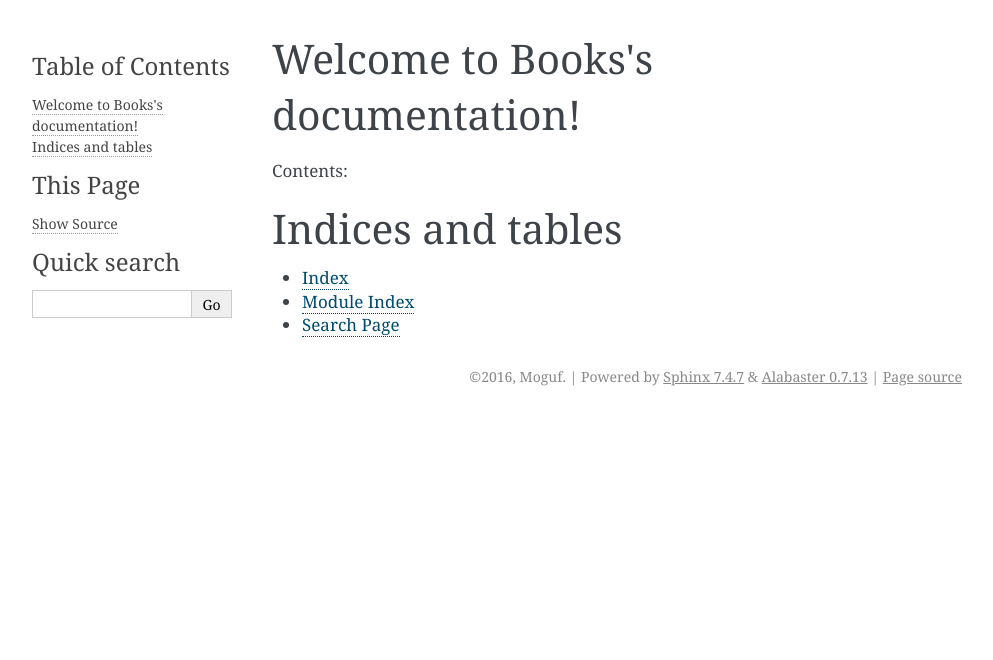
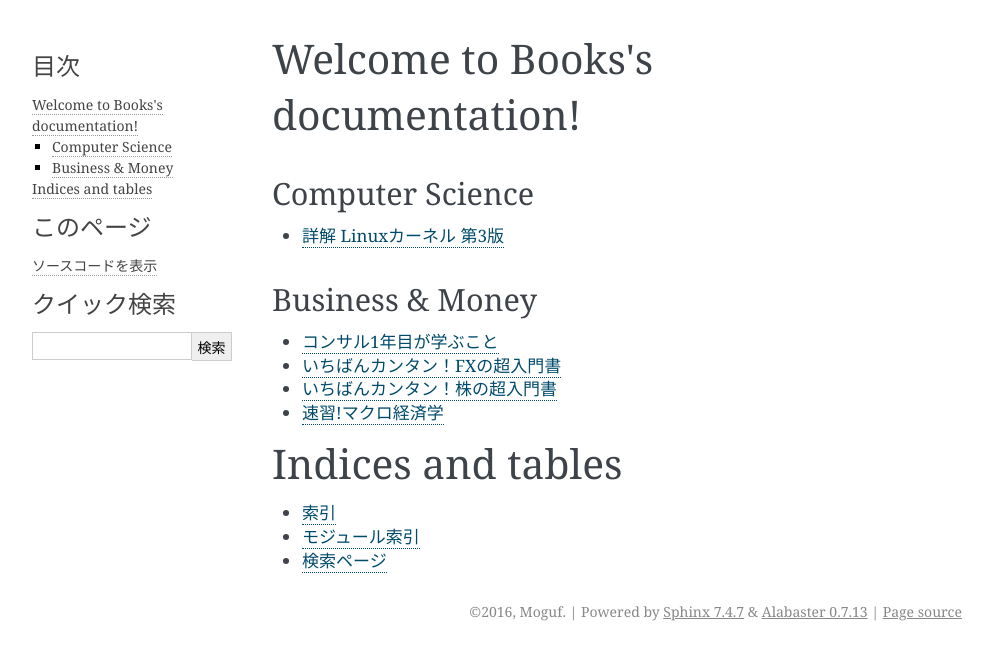
Before and after one commit to Moguf/Books, a Sphinx documentation site: the page built from source/index.rst, in a window 1280 px wide. Shown: the top 660 px of the page, without its empty margins (148-1141 px from the left). Built offline with Sphinx 7.4.7, drawn with Linux system fonts in a browser that asks for light colours.

Commit message:
ADD: many books.

```diff
--- a/source/conf.py
+++ b/source/conf.py
@@ -67,7 +67,7 @@ release = '0.0.1'
 #
 # This is also used if you do content translation via gettext catalogs.
 # Usually you set "language" from the command line for these cases.
-language = 'jp'
+language = 'ja'
 
 # There are two options for replacing |today|: either, you set today to some
 # non-false value, then it is used:
--- /dev/null
+++ b/source/consultantNewcomer/index.rst
@@ -0,0 +1,2 @@
+コンサル1年目が学ぶこと
+====================
--- /dev/null
+++ b/source/first_macroecnomics/index.rst
@@ -0,0 +1,2 @@
+速習!マクロ経済学
+===============
--- /dev/null
+++ b/source/fx_introduction/index.rst
@@ -0,0 +1,2 @@
+いちばんカンタン！FXの超入門書
+==========================
--- a/source/index.rst
+++ b/source/index.rst
@@ -6,10 +6,24 @@
 Welcome to Books's documentation!
 =================================
 
-Contents:
+Computer Science
+----------------
 
 .. toctree::
-   :maxdepth: 2
+   :maxdepth: 1
+
+   kernel/index.rst
+
+Business & Money
+----------------
+
+.. toctree::
+   :maxdepth: 1
+
+   consultantNewcomer/index.rst
+   fx_introduction/index.rst
+   stocks_introduction/index.rst
+   first_macroecnomics/index.rst
 
 
 
--- a/source/kernel/ch01.md
+++ b/source/kernel/index.rst
@@ -1,5 +1,9 @@
-# Chapter01
-####LinuxとほかのUNIX系カーネル
+詳解 Linuxカーネル 第3版
+======================
+
+LinuxとほかのUNIX系カーネル
+------------------------
+
 + Linuxの特徴
  + モノリシックカーネル(一枚岩)
   + 自己完結的なプログラム。Mac OS Xはマイクロカーネル。
--- /dev/null
+++ b/source/stocks_introduction/index.rst
@@ -0,0 +1,2 @@
+いちばんカンタン！株の超入門書
+==========================
```
Also changed, not shown: other parts of source/kernel/index.rst (+0 -3 lines), README.rst (+0 -18 lines), 1 other file.
